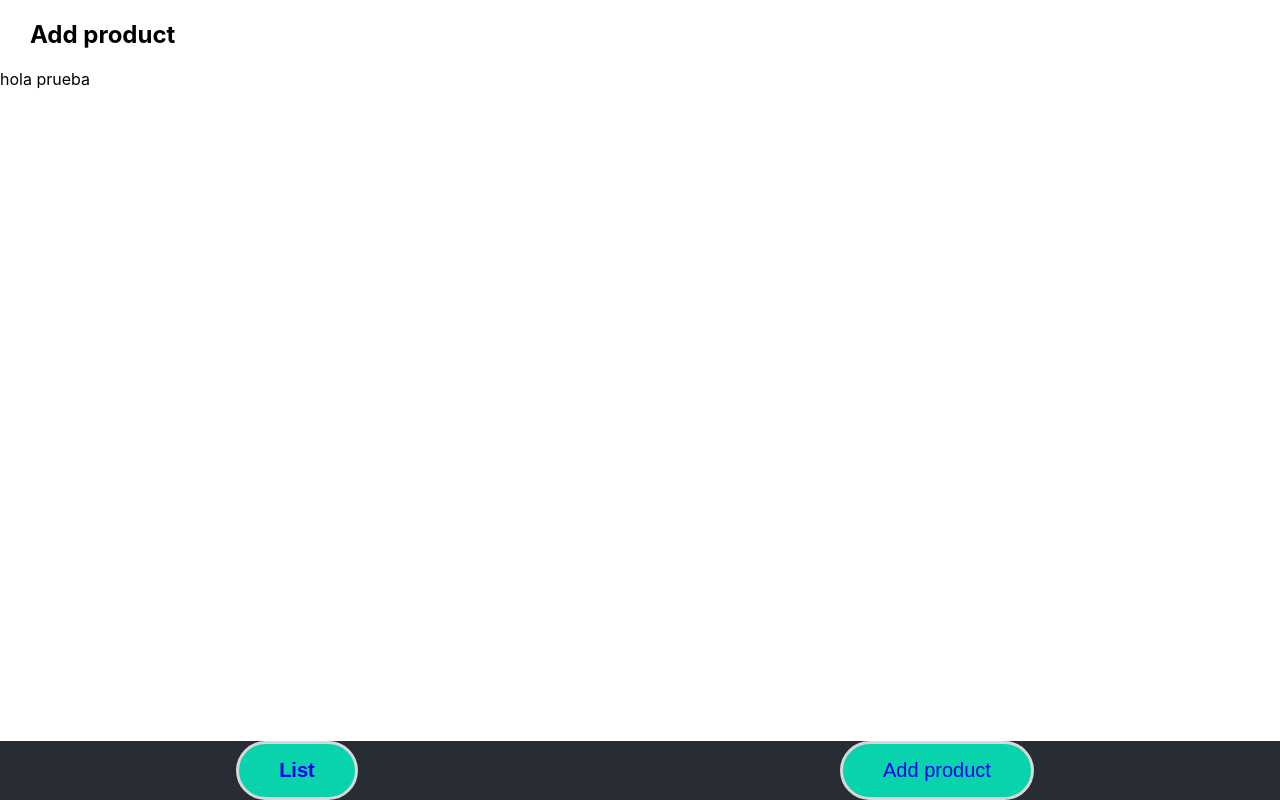
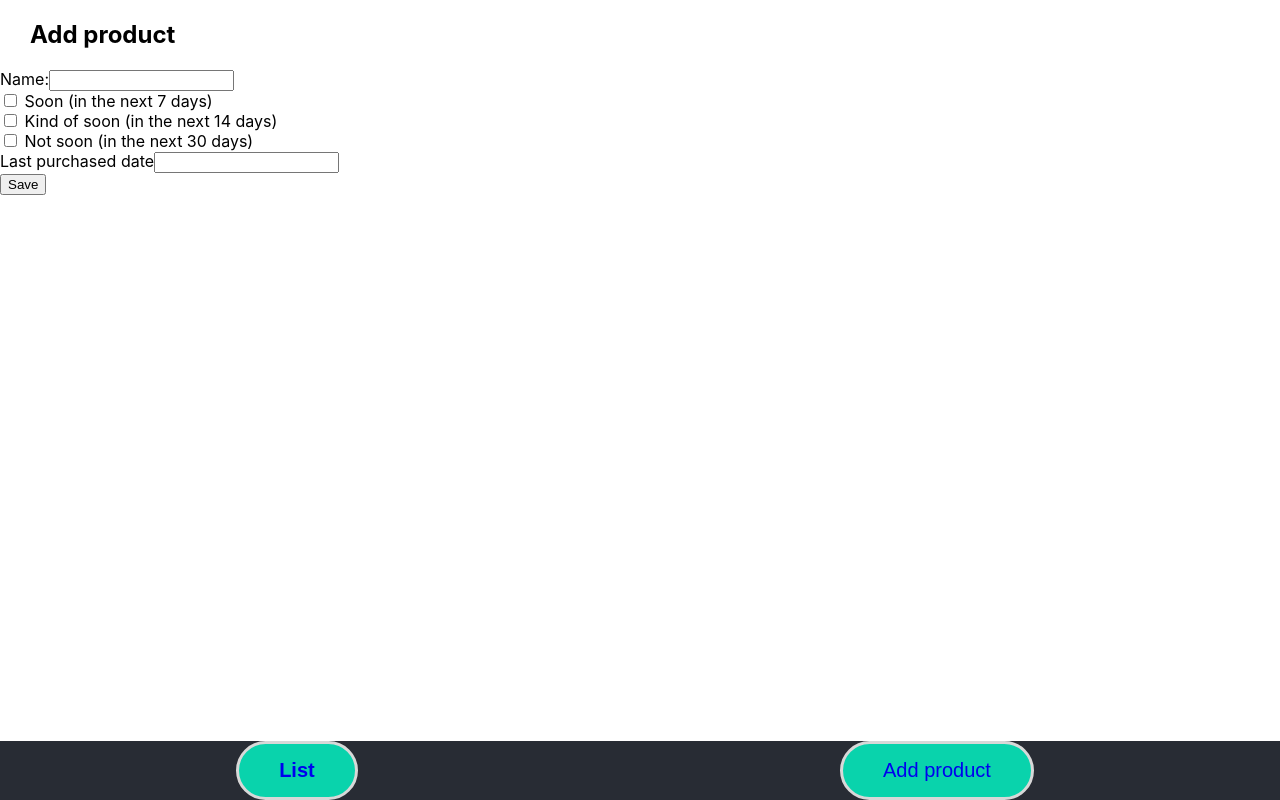
Before and after one commit to the-collab-lab/tcl-14-smart-shopping-list, a React (Create React App) app: page /add-product in a window 1280 px wide. Built offline with nearby package versions, Linux system fonts and the light colour scheme.

Commit message:
The from is created for add product

```diff
--- a/src/components/Product/Product.js
+++ b/src/components/Product/Product.js
@@ -1,7 +1,40 @@
 import React, { Component } from 'react';
 
 function Product() {
-  return <div>hola prueba</div>;
+  return (
+    <div>
+      <form>
+        <div>
+          <label>
+            Name:
+            <input type="text" name="name" />
+          </label>
+        </div>
+        <div>
+          <input type="checkbox" name="Soon" />
+          <label> Soon (in the next 7 days) </label>
+        </div>
+
+        <div>
+          <input type="checkbox" name="kindSoon" />
+          <label> Kind of soon (in the next 14 days) </label>
+        </div>
+        <div>
+          <input type="checkbox" name="notSoon" />
+          <label> Not soon (in the next 30 days) </label>
+        </div>
+        <div>
+          <label>
+            Last purchased date
+            <input type="text" name="date" />
+          </label>
+        </div>
+        <div>
+          <input type="submit" value="Save" name="Save" />
+        </div>
+      </form>
+    </div>
+  );
 }
 
 export default Product;
```
